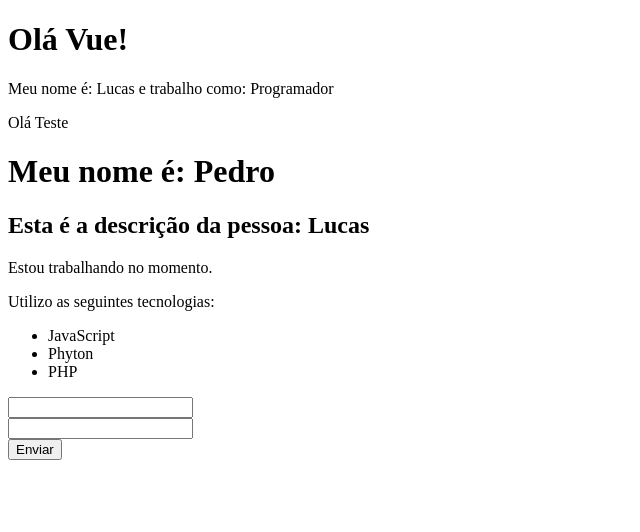
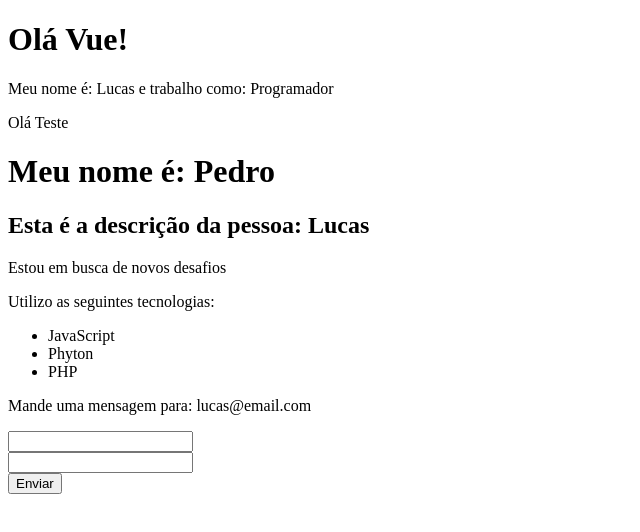
Before and after one commit to Dev-LucasM/vue-tests, a Vue app in the folder 2_instalacao/: page / in a window 1280 px wide. Shown: the top 532 px of the page, without its empty margins (0-640 px from the left). Built offline with nearby package versions, Linux system fonts and the light colour scheme.

Commit message:
feat: knowing the directives

```diff
--- a/2_instalacao/src/components/Info.vue
+++ b/2_instalacao/src/components/Info.vue
@@ -1,17 +1,26 @@
 <template>
   <div>
-    <p>Estou trabalhando no momento.</p>
+    <p v-if="esta_trabalhando">Estou trabalhando no momento.</p>
+    <p v-else>Estou em busca de novos desafios</p>
     <p>Utilizo as seguintes tecnologias:</p>
     <ul>
       <li>JavaScript</li>
       <li>Phyton</li>
       <li>PHP</li>
     </ul>
+    <p v-show="mostrar_email">Mande uma mensagem para: {{ email }}</p>
   </div>
 </template>
 
 <script>
   export default {
-    name: 'Info'
+    name: 'Info',
+    data() {
+      return {
+        esta_trabalhando: false,
+        mostrar_email: true,
+        email: "lucas@email.com"
+      }
+    }
   }
 </script>
```
